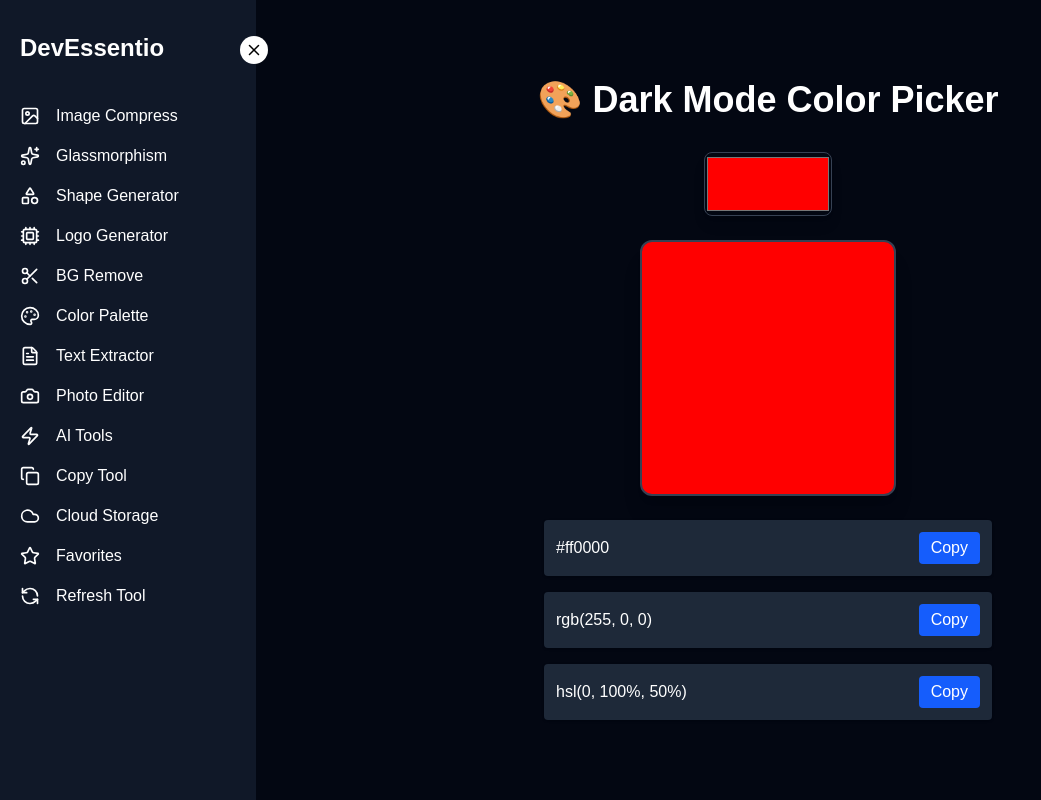
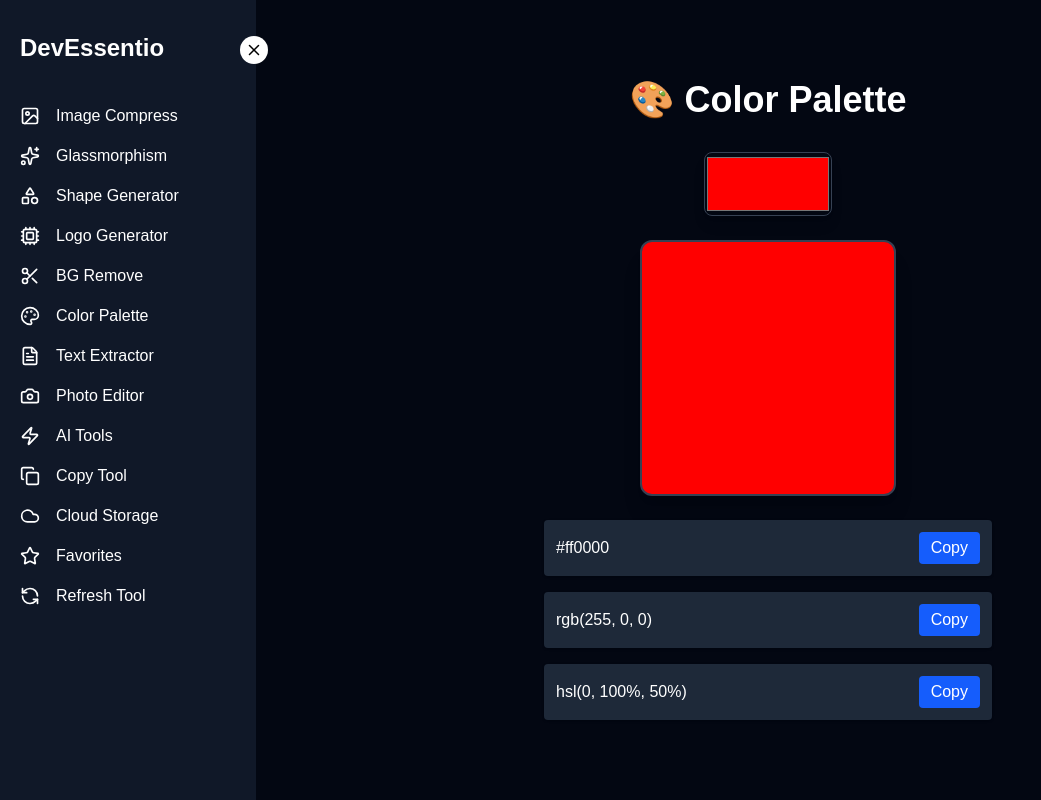
Before and after one commit to hiramonnahareva/Devessentio-tools, a Next.js app: page /color-palette in a window 1280 px wide. Shown: the whole page, without its empty margins (0-1041 px from the left). Built offline with nearby package versions, Linux system fonts and the light colour scheme.

Commit message:
fix color event type error

```diff
--- a/app/color-palette/page.tsx
+++ b/app/color-palette/page.tsx
@@ -3,7 +3,7 @@
 import { useState } from "react";
 import toast from "react-hot-toast";
 
-export default function Home() {
+export default function ColorPalette() {
   const [color, setColor] = useState("#ff0000");
 
   const hexToRgb = (hex: string): string => {
@@ -53,10 +53,9 @@ export default function Home() {
 
   return (
     <div className="min-h-screen flex flex-col items-center justify-center bg-gray-950 p-4 text-white">
-      <h1 className="text-4xl font-bold mb-8">🎨 Dark Mode Color Picker</h1>
+      <h1 className="text-4xl font-bold mb-8">🎨 Color Palette</h1>
 
       <div className="flex flex-col items-center gap-6 w-full max-w-md">
-        {/* Color Picker */}
         <input
           type="color"
           value={color}
@@ -64,13 +63,11 @@ export default function Home() {
           className="w-32 h-16 rounded-lg border border-gray-700 cursor-pointer shadow-lg"
         />
 
-        {/* Color Preview */}
         <div
           className="w-64 h-64 rounded-xl shadow-xl border-2 border-gray-700"
           style={{ backgroundColor: color }}
         ></div>
 
-        {/* CSS Values */}
         <div className="w-full flex flex-col gap-4">
           {/* HEX */}
           <div className="flex justify-between items-center bg-gray-800 p-3 rounded shadow hover:shadow-lg transition">
--- a/app/logo-generator/page.tsx
+++ b/app/logo-generator/page.tsx
@@ -496,7 +496,7 @@ export default function UltimateProLogoBuilder() {
                   ? `linear-gradient(135deg, ${bgGradient.from}, ${bgGradient.to})`
                   : `radial-gradient(circle, ${bgGradient.from}, ${bgGradient.to})`,
         }}
-        onClick={(e) => {
+        onClick={(e: any) => {
           if (e.target === canvasRef.current) setSelectedId(null);
         }}
       >
@@ -635,7 +635,7 @@ export default function UltimateProLogoBuilder() {
                     y: position.y,
                   });
                 }}
-                onClick={(e) => {
+                onClick={(e: any) => {
                   e.stopPropagation();
                   setSelectedId(item.id);
                 }}
```
